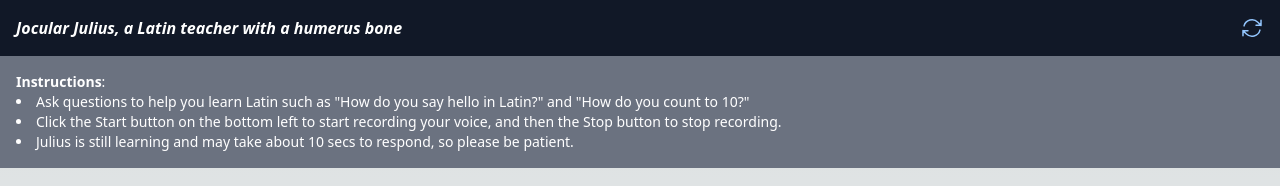
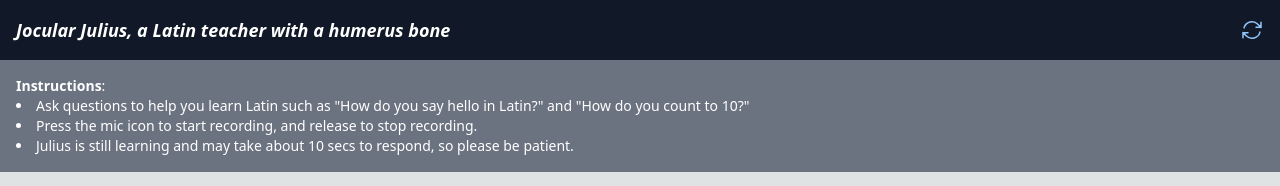
Before and after one commit to LamayaGameDev/ChatFrontend, a Next.js app: page / in a window 1280 px wide. Shown: the top 186 px of the page. Built offline with nearby package versions, Linux system fonts and the light colour scheme.

Commit message:
Update Title.tsx: made title large

```diff
--- a/components/Title.tsx
+++ b/components/Title.tsx
@@ -34,7 +34,7 @@ function Title({ setMessages }: Props) {
   return (
    <div>
     <div className="flex justify-between items-center w-full p-4 bg-gray-900 text-white font-bold shadow">
-      <div className="italic">Jocular {config.BOT_NAME}, a Latin teacher with a humerus bone
+      <div className="italic text-lg">Jocular {config.BOT_NAME}, a Latin teacher with a humerus bone
       </div>
       <button
         onClick={resetConversation}
@@ -64,7 +64,7 @@ function Title({ setMessages }: Props) {
         <ul className="list-disc list-inside">
           {/* Add your instructions here as list items */}
           <li>Ask questions to help you learn Latin such as "How do you say hello in Latin?" and "How do you count to 10?" </li>
-          <li>Click the Start button on the bottom left to start recording your voice, and then the Stop button to stop recording.</li>
+          <li>Press the mic icon to start recording, and release to stop recording.</li>
           <li>Julius is still learning and may take about 10 secs to respond, so please be patient.</li>
           {/* Add more instructions as needed */}
         </ul>
```
